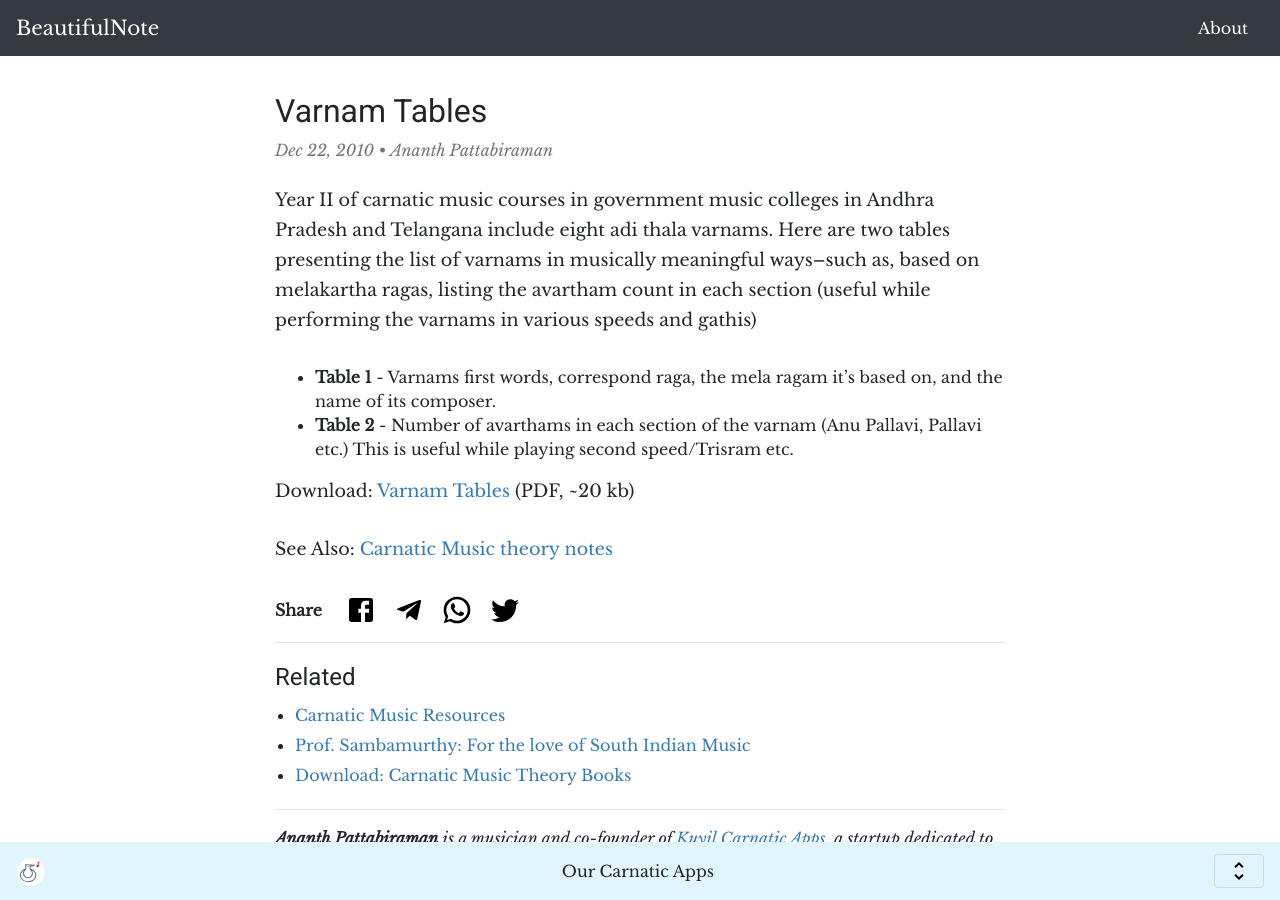
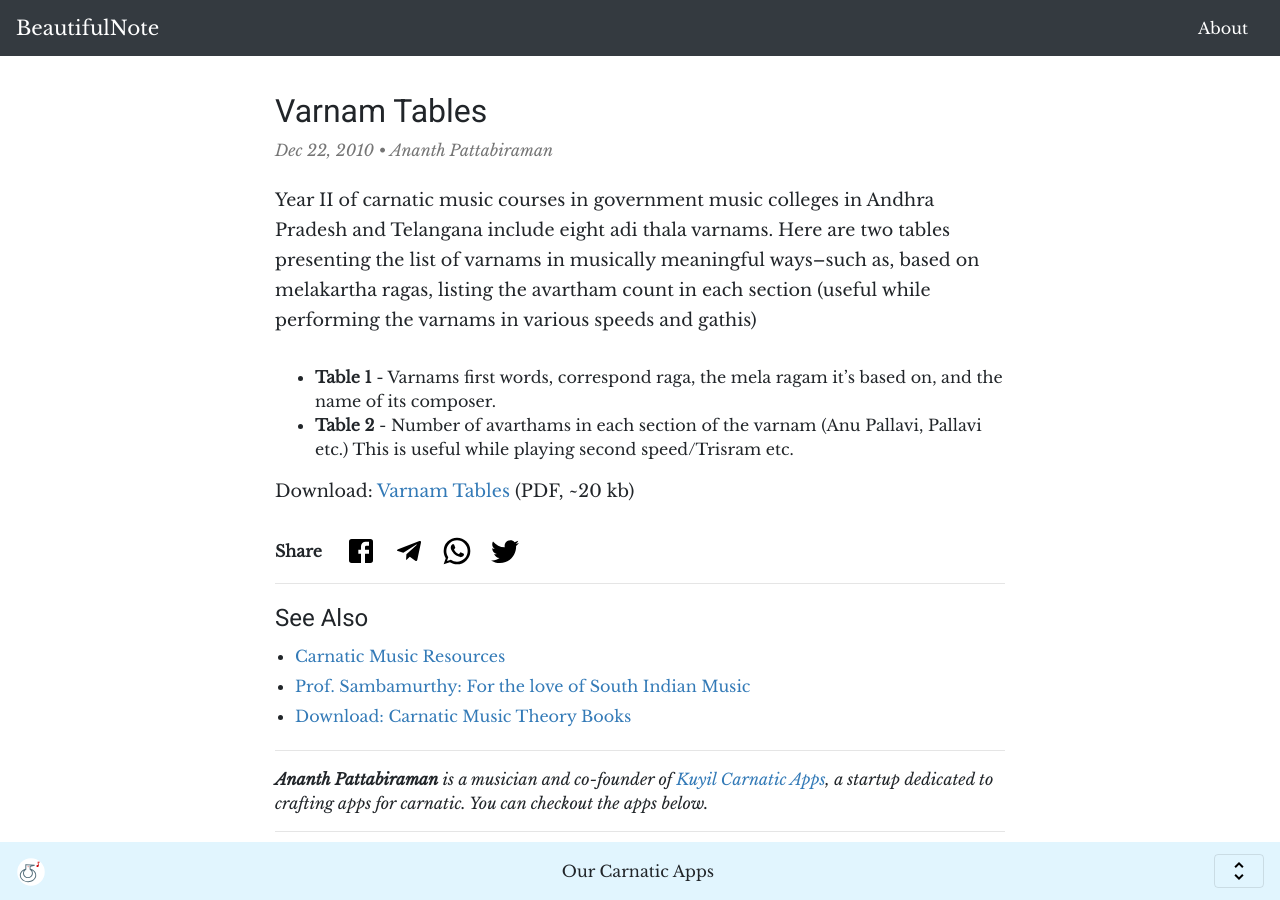
Before and after one commit to ananthp/beautifulnote, a Jekyll site: the page built from blog/_posts/2010-12-22-varnam-tables.markdown, in a window 1280 px wide and 900 px high. Built offline with Jekyll 4.4.1, drawn with Linux system fonts in a browser that asks for light colours.

Commit message:
changed related post title to "See Also"
* also removed redundant manually added related link in varnam tables.

```diff
--- a/_includes/related_posts.html
+++ b/_includes/related_posts.html
@@ -34,7 +34,7 @@
     function buildInnerHtml(related_posts) {
         var innerHtml = `
             <hr />
-            <div class='related-posts-heading' id='related-posts-heading'>Related</div>
+            <div class='related-posts-heading' id='related-posts-heading'>See Also</div>
             <ul class='related-posts'>
         `;
 
--- a/blog/_posts/2010-12-22-varnam-tables.markdown
+++ b/blog/_posts/2010-12-22-varnam-tables.markdown
@@ -14,5 +14,3 @@ Year II of carnatic music courses in government music colleges in Andhra Pradesh
 - **Table 2** - Number of avarthams in each section of the varnam (Anu Pallavi, Pallavi etc.) This is useful while playing second speed/Trisram etc.
 
 Download: <a {{ site.new_tab }} href='{{ "/download/varnams_adi_tables.pdf" | absolute_url }}'>Varnam Tables</a> (PDF, ~20 kb)
-
-See Also: <a href='{{ "/theory" | absolute_url }}'>Carnatic Music theory notes</a>
```
